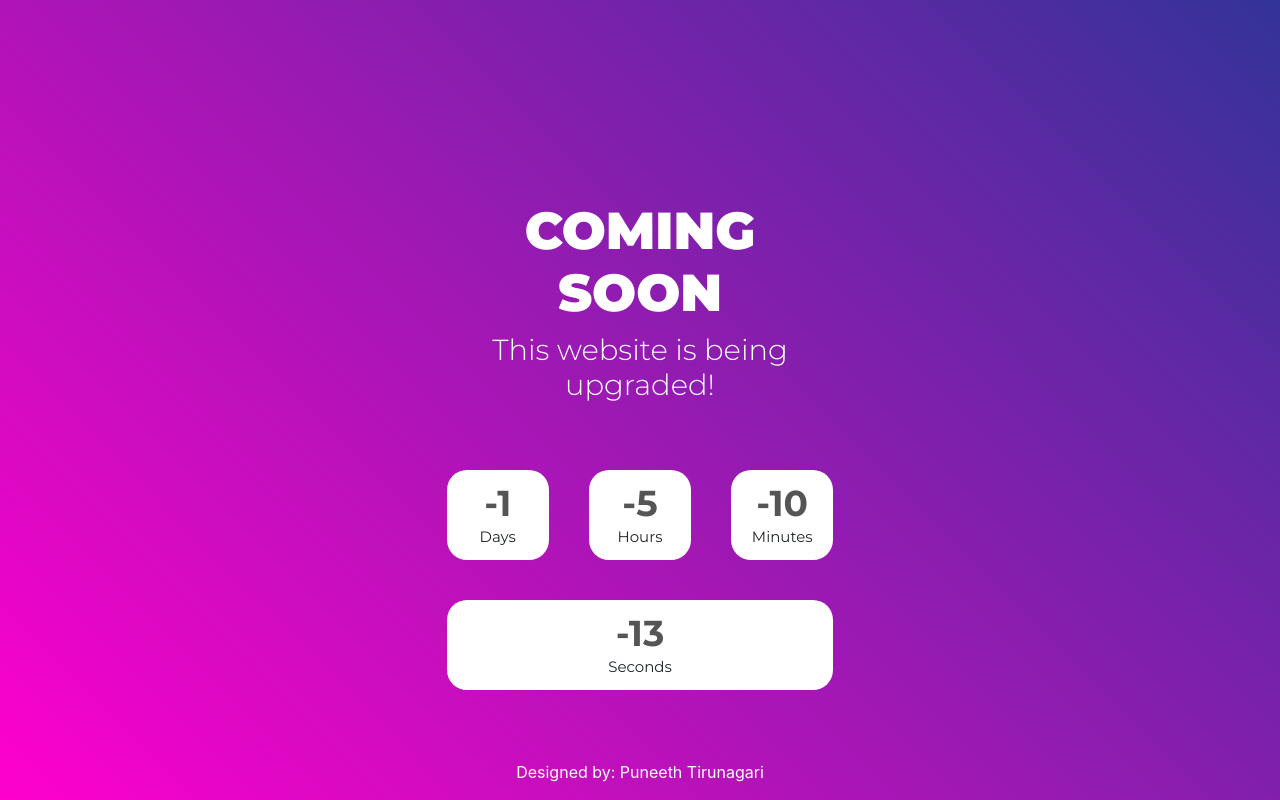
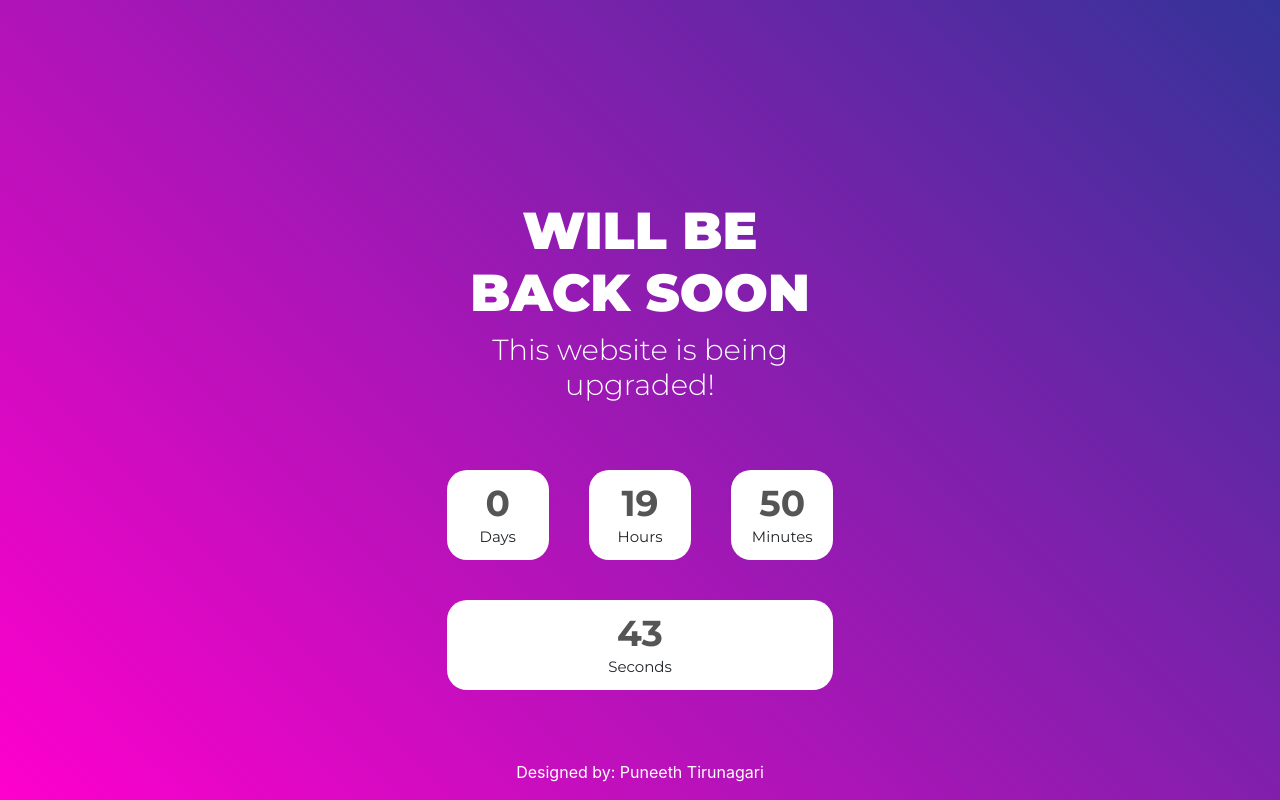
Before and after one commit to puneethtiru/puneethtiru.github.io, a plain HTML site: page index.html in a window 1280 px wide. Drawn offline with nearby package versions, Linux system fonts and the light colour scheme.

Commit message:
changed date

```diff
--- a/index.html
+++ b/index.html
@@ -10,6 +10,10 @@
 
     <link
       href="https://fonts.googleapis.com/css?family=Montserrat:300,400,700,900&display=swap"
+      rel="stylesheet"
+    />
+    <link
+      href="https://fonts.googleapis.com/css?family=Open+Sans:300,400,600,700,800&display=swap"
       rel="stylesheet"
     />
 
@@ -27,7 +31,7 @@
       <div class="row justify-content-center">
         <div class="col-4 text-center cus-div-outer">
           <div class="cus-div-top">
-            <label class="cus-hl1">Coming Soon</label>
+            <label class="cus-hl1">Will be back soon</label>
             <label class="cus-hl2">This website is being upgraded!</label>
             <div class="row cus-counter-outer">
               <div class="col cus-counter">
--- a/main.css
+++ b/main.css
@@ -22,6 +22,7 @@
 
 .cus-hl1 {
   font-family: "Montserrat", sans-serif;
+  /* font-family: "Open Sans", sans-serif; */
   font-size: 52px;
   font-weight: 900;
   color: #fff;
--- a/main.js
+++ b/main.js
@@ -1,5 +1,5 @@
 // Set the date we're counting down to
-var countDownDate = new Date("Nov 12, 2019 00:00:00").getTime();
+var countDownDate = new Date("Nov 13, 2019 00:00:00").getTime();
 
 // Update the count down every 1 second
 var x = setInterval(function() {
```
